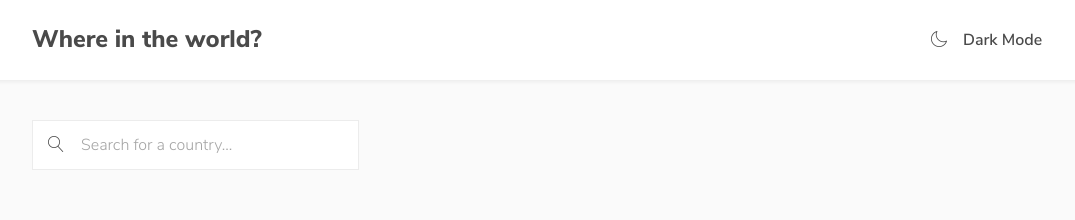
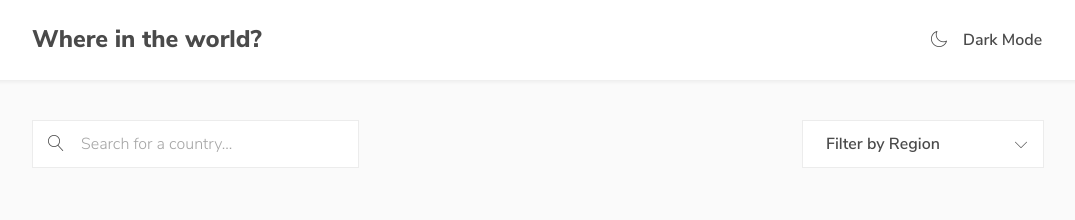
Before and after one commit to ItaloPereira/countries, a React (Create React App) app: page / in a window 1280 px wide. Shown: the top 220 px of the page, without its empty margins (102-1177 px from the left). Built offline with nearby package versions, Linux system fonts and the light colour scheme.

Commit message:
add select component

```diff
--- a/src/assets/styles/typography.js
+++ b/src/assets/styles/typography.js
@@ -8,6 +8,13 @@ export const Paragraph = `
 export const ParagraphLargeHeight = `
   font-family: 'Nunito', sans-serif;
   font-weight: 400;
+  font-size: 16px;
+  line-height: 24px;
+`;
+
+export const ParagraphLargeHeightStrong = `
+  font-family: 'Nunito', sans-serif;
+  font-weight: 600;
   font-size: 16px;
   line-height: 24px;
 `;
--- a/src/components/molecules/Input/style.js
+++ b/src/components/molecules/Input/style.js
@@ -13,8 +13,8 @@ export const Container = styled.div`
     background: ${({ theme }) => theme.elements};
     transition: ${basicTransition};
     border: 1px solid ${({ theme }) => rgba(theme.text, 0.1)};
-    padding: 12px;
-    padding-left: ${({ type }) => type === 'search' ? '48px' : '12px'};
+    padding: 11px;
+    padding-left: ${({ type }) => type === 'search' ? '48px' : '11px'};
     outline: none;
     color: ${({ theme }) => theme.text};
 
--- /dev/null
+++ b/src/components/molecules/Select/index.jsx
@@ -0,0 +1,83 @@
+import React, { useState, useRef } from 'react';
+import PropTypes from 'prop-types';
+
+import Icon from '@components/atoms/Icon';
+
+import { Container } from './style';
+
+const Select = ({ placeholder, options, onOptionSelected, value }) => {
+  const [isActive, setIsActive] = useState(false);
+
+  const selectRef = useRef();
+
+  function handleClick(e) {
+    // outside click
+    if (!selectRef.current.contains(e.target)) {
+      setIsActive(false);
+    }
+    return document.removeEventListener('mousedown', handleClick);
+  }
+
+  function handleToggle() {
+    if (!isActive) {
+      setIsActive(true);
+      return document.addEventListener('mousedown', handleClick);
+    }
+
+    setIsActive(false);
+    return document.removeEventListener('mousedown', handleClick);
+  }
+
+  return (
+    <Container onClick={handleToggle} ref={selectRef}>
+      <div className="select__box">
+        <span className="select__box__label">{value.label || placeholder}</span>
+
+        <div className="select__box__icon-wrapper">
+          <Icon name="chevron-down" />
+        </div>
+      </div>
+
+      {isActive && (
+        <div className="select__dropdown">
+          {options.map(option => (
+            <div
+              key={option.value}
+              className={`select__dropdown__option ${value.value === option.value && 'active'}`}
+              onClick={() => onOptionSelected(option)}
+              aria-hidden="true"
+            >
+              <span className="select__dropdown__option__text">{option.label}</span>
+            </div>
+          ))}
+        </div>
+      )}
+
+    </Container>
+  );
+};
+
+Select.propTypes = {
+  placeholder: PropTypes.string,
+  onOptionSelected: PropTypes.func.isRequired,
+
+  value: PropTypes.shape({
+    label: PropTypes.string,
+    value: PropTypes.string,
+  }),
+
+  options: PropTypes.arrayOf(
+    PropTypes.shape({
+      label: PropTypes.string,
+      value: PropTypes.string,
+    }),
+  ),
+};
+
+Select.defaultProps = {
+  placeholder: 'Select...',
+  options: [],
+  value: {},
+};
+
+export default Select;
--- /dev/null
+++ b/src/components/molecules/Select/style.js
@@ -0,0 +1,60 @@
+import styled from 'styled-components';
+import { rgba } from 'polished';
+import { basicTransition } from '@assets/styles/theme';
+import { ParagraphLargeHeightStrong } from '@assets/styles/typography';
+
+export const Container = styled.div`
+  position: relative;
+
+  .select__box {
+    position: relative;
+    width: 100%;
+    background: ${({ theme }) => theme.elements};
+    transition: ${basicTransition};
+    border: 1px solid ${({ theme }) => rgba(theme.text, 0.1)};
+    padding: 11px 23px;
+    cursor: pointer;
+    box-sizing: border-box;
+
+    &__label {
+      ${ParagraphLargeHeightStrong}
+      color: ${({ theme }) => theme.text};
+      transition: ${basicTransition};
+    }
+
+    &__icon-wrapper {
+      position: absolute;
+      right: 16px;
+      top: 17px;
+      font-size: 7px;
+      transition: ${basicTransition};
+    }
+  }
+
+  .select__dropdown {
+    position: absolute;
+    top: 47px;
+    right: 0;
+    left: 0;
+    padding: 1px 0;
+    transition: ${basicTransition};
+    background: ${({ theme }) => theme.elements};
+    border: 1px solid ${({ theme }) => rgba(theme.text, 0.1)};
+
+    &__option {
+      padding: 10px 23px;
+      cursor: pointer;
+
+      &:hover {
+        background: ${({ theme }) => rgba(theme.text, 0.05)};
+      }
+
+      &.active {
+        background: ${({ theme }) => rgba(theme.text, 0.05)};
+        pointer-events: none;
+      }
+    }
+  }
+`;
+
+export default Container;
--- a/src/views/Home/index.jsx
+++ b/src/views/Home/index.jsx
@@ -2,6 +2,7 @@ import React, { useState } from 'react';
 
 import Page from '@components/templates/Page';
 import Input from '@components/molecules/Input';
+import Select from '@components/molecules/Select';
 
 import {
   PageWrapper,
@@ -9,11 +10,36 @@ import {
 
 const Home = () => {
   const [search, setSearch] = useState('');
+  const [region, setRegion] = useState({});
+
+  const regions = [
+    {
+      label: 'Africa',
+      value: 'Africa',
+    },
+    {
+      label: 'America',
+      value: 'America',
+    },
+    {
+      label: 'Asia',
+      value: 'Asia',
+    },
+    {
+      label: 'Europe',
+      value: 'Europe',
+    },
+    {
+      label: 'Oceania',
+      value: 'Oceania',
+    },
+  ];
 
   return (
     <Page title="Home" description="Welcome">
       <PageWrapper>
-        <div className="home__search-wrapper">
+        <div className="home__filters">
+          <div className="home__filters__search-wrapper">
             <Input
               type="search"
               placeholder="Search for a country..."
@@ -21,6 +47,16 @@ const Home = () => {
               onChange={(value) => setSearch(value)}
             />
           </div>
+
+          <div className="home__filters__region-wrapper">
+            <Select
+              placeholder="Filter by Region"
+              options={regions}
+              value={region}
+              onOptionSelected={(value) => setRegion(value)}
+            />
+          </div>
+        </div>
       </PageWrapper>
     </Page>
   )
--- a/src/views/Home/style.js
+++ b/src/views/Home/style.js
@@ -4,9 +4,21 @@ export const PageWrapper = styled.div`
   max-width: 1012px;
   margin: 40px auto 0;
 
-  .home__search-wrapper {
-    max-width: 327px;
+  .home__filters {
+    display: flex;
+    justify-content: space-between;
+
+    &__search-wrapper {
+      max-width: 327px;
+      flex-grow: 1;
+    }
+
+    &__region-wrapper {
+      max-width: 242px;
+      flex-grow: 1;
+    }
   }
+
 `;
 
 export default PageWrapper;
```
Lines whose indentation alone changed are shown as unchanged.
